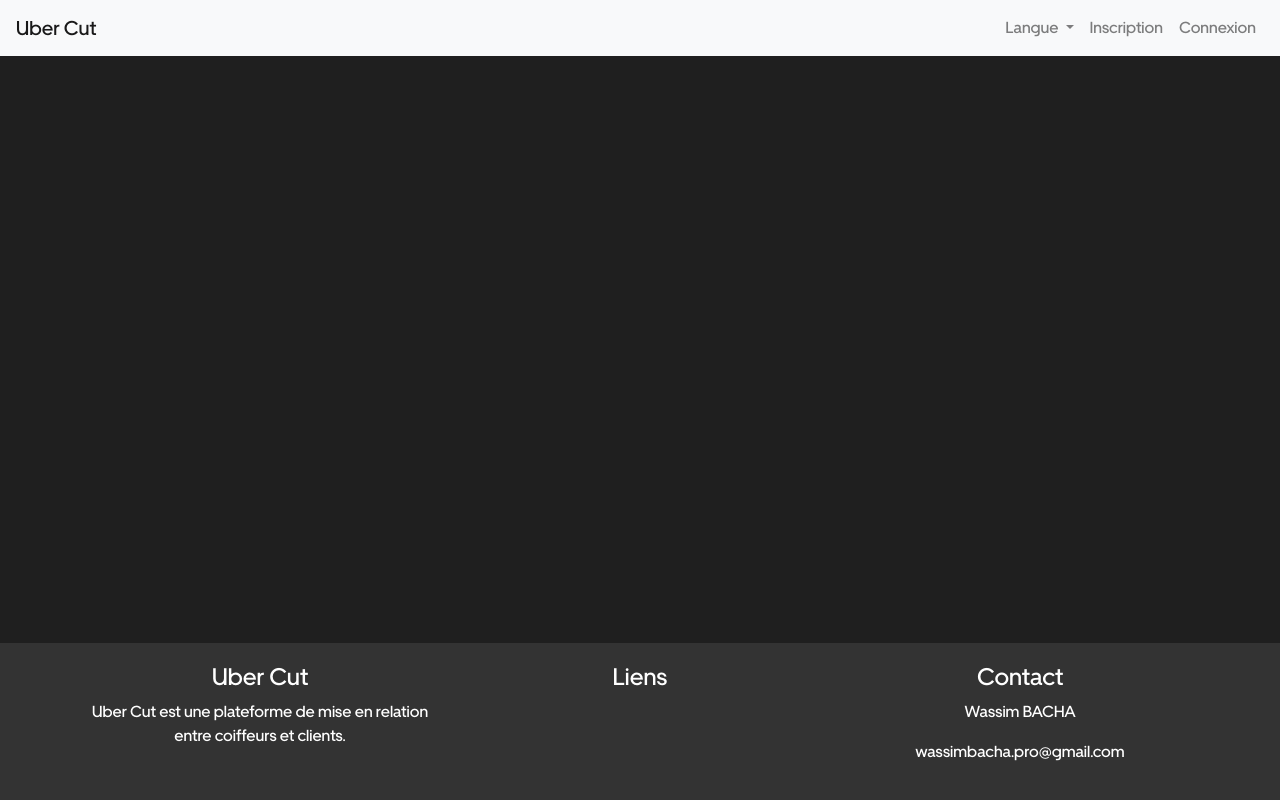
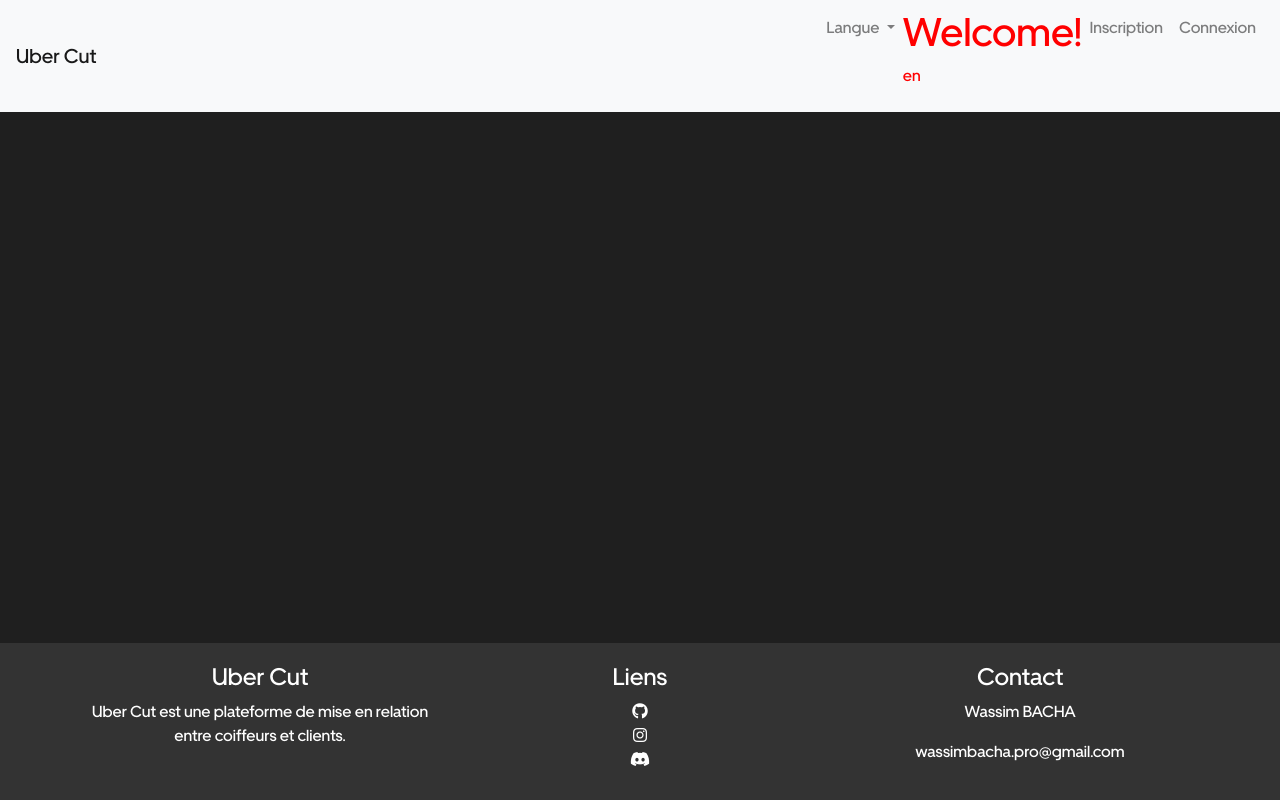
Before and after one commit to abwii/HubertCut, a Symfony app: template templates/base.html.twig in a window 1280 px wide. Run offline with Twig, Linux system fonts and the light colour scheme; the template is opened without the code that fills it, so the values that code supplies are empty; some libraries are stand-ins or nearby versions.

Commit message:
[WIP] Added translation feature

```diff
--- a/composer.json
+++ b/composer.json
@@ -19,6 +19,7 @@
         "symfony/framework-bundle": "7.0.*",
         "symfony/runtime": "7.0.*",
         "symfony/security-bundle": "7.0.*",
+        "symfony/translation": "7.0.*",
         "symfony/twig-bundle": "7.0.*",
         "symfony/validator": "7.0.*",
         "symfony/yaml": "7.0.*"
--- a/public/css/style.css
+++ b/public/css/style.css
@@ -32,4 +32,7 @@ footer{
     margin-top: 200px;
 }
 
-#map { height: 500; }
+#map {
+    height:500px;
+    width:500px
+}
--- a/public/js/script.js
+++ b/public/js/script.js
@@ -1,12 +1,17 @@
 console.log('Hello adazdazd script.js');
 
-var map = L.map('map').setView([48.688856920786336, 2.18066078674733], 16);
+var map = L.map('map').setView([49.43693086050762, 1.102400429307783], 15);
 
     L.tileLayer('https://{s}.tile.openstreetmap.org/{z}/{x}/{y}.png', {
         maxZoom: 19,
     }).addTo(map);
 
-    var marker = L.marker([48.688856920786336, 2.18066078674733]).addTo(map);
+    var marker = L.marker([49.43693086050762, 1.102400429307783]).addTo(map);
     marker.on('click', function() {
-        marker.bindPopup('Hello, I am a popup!').openPopup();
+        marker.bindPopup('Hello, I am Marine').openPopup();
     });
+
+    var marker = L.marker([49.43758665623901, 1.1034924859261053]).addTo(map);
+    marker.on('click', function() {
+        marker.bindPopup('Hospital').openPopup();
+    });
--- a/templates/base.html.twig
+++ b/templates/base.html.twig
@@ -16,12 +16,17 @@
                 <div class="dropdown">
                     <a class="nav-link dropdown-toggle" href="#" id="navbarDropdown" role="button" data-toggle="dropdown" aria-haspopup="true" aria-expanded="false">
                         Langue
+                        {# <p style='color:red;'>{{ app.request.locale }}</p> #}
                     </a>
                     <div class="dropdown-menu" style="min-width:0rem" aria-labelledby="navbarDropdown">
-                        <a class="dropdown-item" href="#">🇬🇧</a>
-                        <a class="dropdown-item" href="#">🇲🇫</a>
+                        <a class="dropdown-item" href="language">🇬🇧</a>
+                        <a class="dropdown-item" href="language">🇲🇫</a>
                     </div>
                 </div>
+            </li>
+            <li class="nav-item">
+                <h1 style='color:red;'>{{ 'welcome.message'|trans }}</h1>
+                <p style='color:red;'>{{ app.request.locale }}</p>
             </li>
             {% if not is_granted('IS_AUTHENTICATED_FULLY') %}
             <li class="nav-item">
@@ -73,10 +78,10 @@
                 </div>
                 <div class="col-md-4">
                     <h4>Liens</h4>
-                    <ul>
-                        {# <li><a href="/">Accueil</a></li>
-                        <li><a href="register">Inscription</a></li>
-                        <li><a href="login">Connexion</a></li> #}
+                    <ul class="navbar-nav ml-auto">
+                        <li><a href="https://github.com/abwii"><i class="fa-brands fa-github" style="color:white;"></i></a></li>
+                        <li><a href="https://www.instagram.com/abwi_irl/"><i class="fa-brands fa-instagram" style="color:white;"></i></a></li>
+                        <li><a href="https://www.discord.com/users/244923422696669187"><i class="fa-brands fa-discord" style="color:white;"></i></i></a></li>
                     </ul>
                 </div>
                 <div class="col-md-4">
--- a/templates/main/index.html.twig
+++ b/templates/main/index.html.twig
@@ -9,9 +9,4 @@
             <button class="btn btn-light">Je suis coiffeur</button>
         </div>
     </div>
-
-    <div style="height:500px;width:500px">
-        <div id="map" style="height: 500;"></div>
-    </div>
-
 {% endblock %}
--- /dev/null
+++ b/translations/messages.en.yaml
@@ -0,0 +1,2 @@
+# messages.en.yaml
+welcome.message: Welcome!
--- /dev/null
+++ b/translations/messages.fr.yaml
@@ -0,0 +1,2 @@
+# messages.fr.yaml
+welcome.message: Bienvenue !
```
Also changed, not shown: src/Controller/MainController.php (+9 -0 lines), templates/test_map/index.html.twig (deleted, +0 -19 lines), 4 other files.
